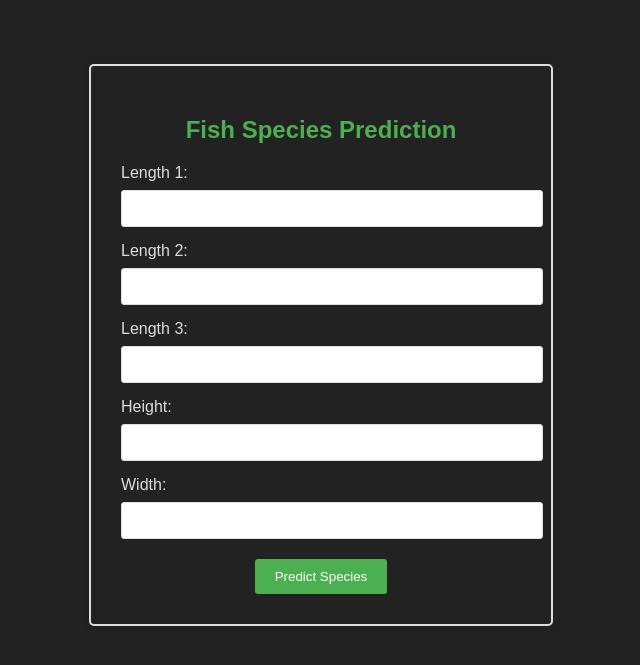
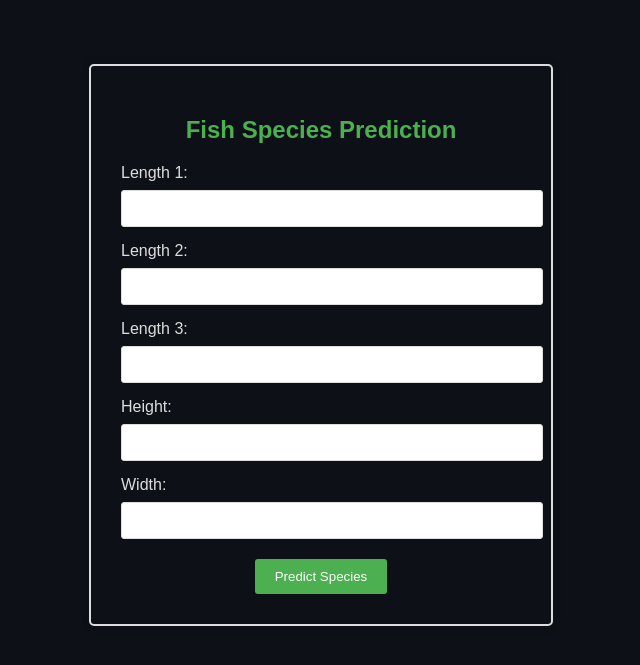
Before and after one commit to ItsNimmz/Fish_Dataset, a Flask app: page / in a window 1280 px wide. Shown: the top 665 px of the page, without its empty margins (319-959 px from the left). Run offline with Flask 3, Linux system fonts and the light colour scheme; parts of the project's set-up code (start-up, migrations or seed data) failed here and were passed over.

Commit message:
bg color changed

```diff
--- a/static/style.css
+++ b/static/style.css
@@ -3,7 +3,7 @@
 /* General Styles */
 body {
     font-family: Arial, sans-serif;
-    background-color: #222;
+    background-color: #0d1117;
     color: #ddd;
     margin-top: 5%;
     }
--- a/templates/result.html
+++ b/templates/result.html
@@ -6,7 +6,7 @@
     <style>
         body {
             font-family: Arial, sans-serif;
-            background-color: #222;
+            background-color: #0d1117;
             color: #ddd;
             margin: 0;
             padding: 0;
```
